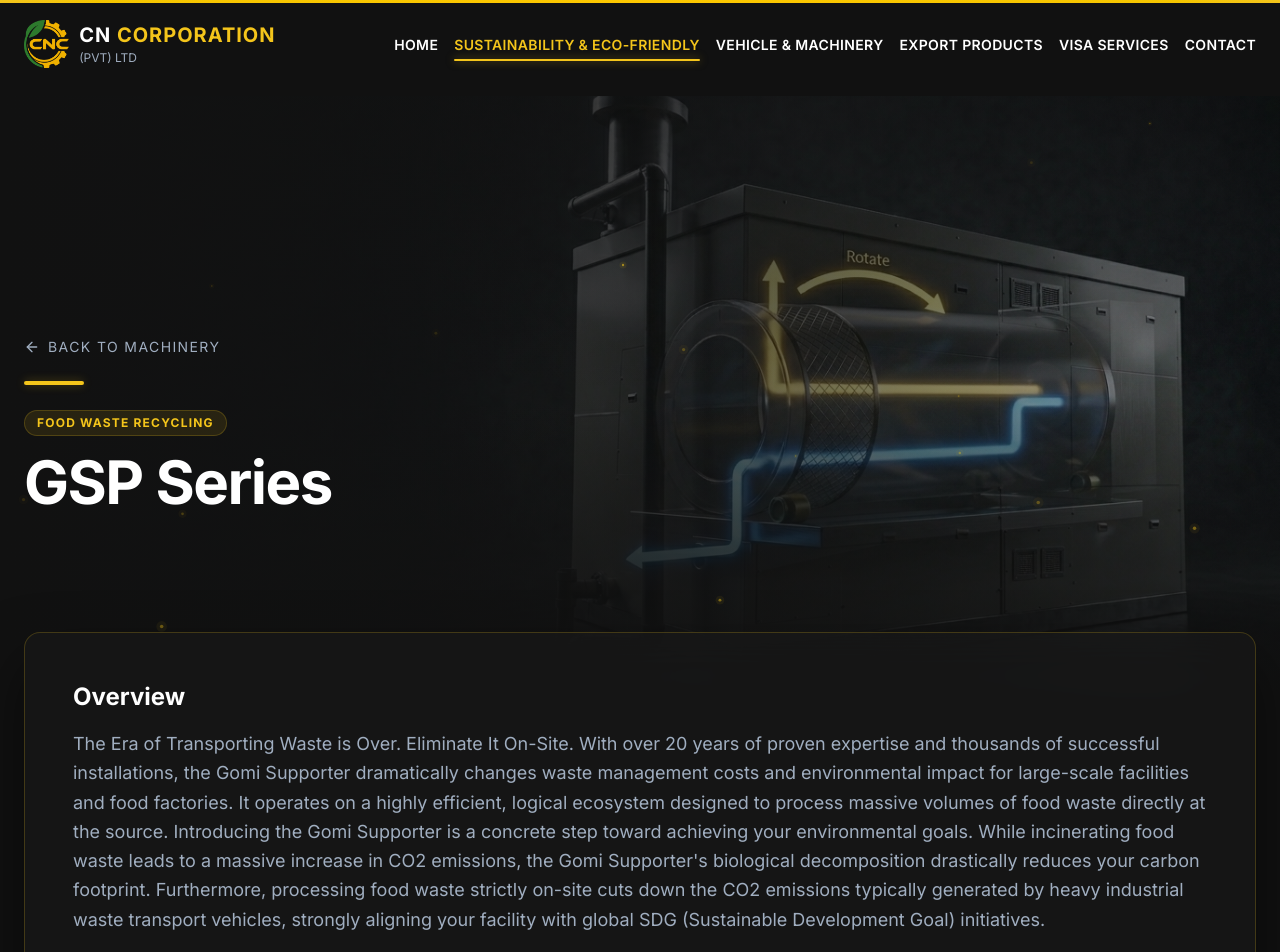
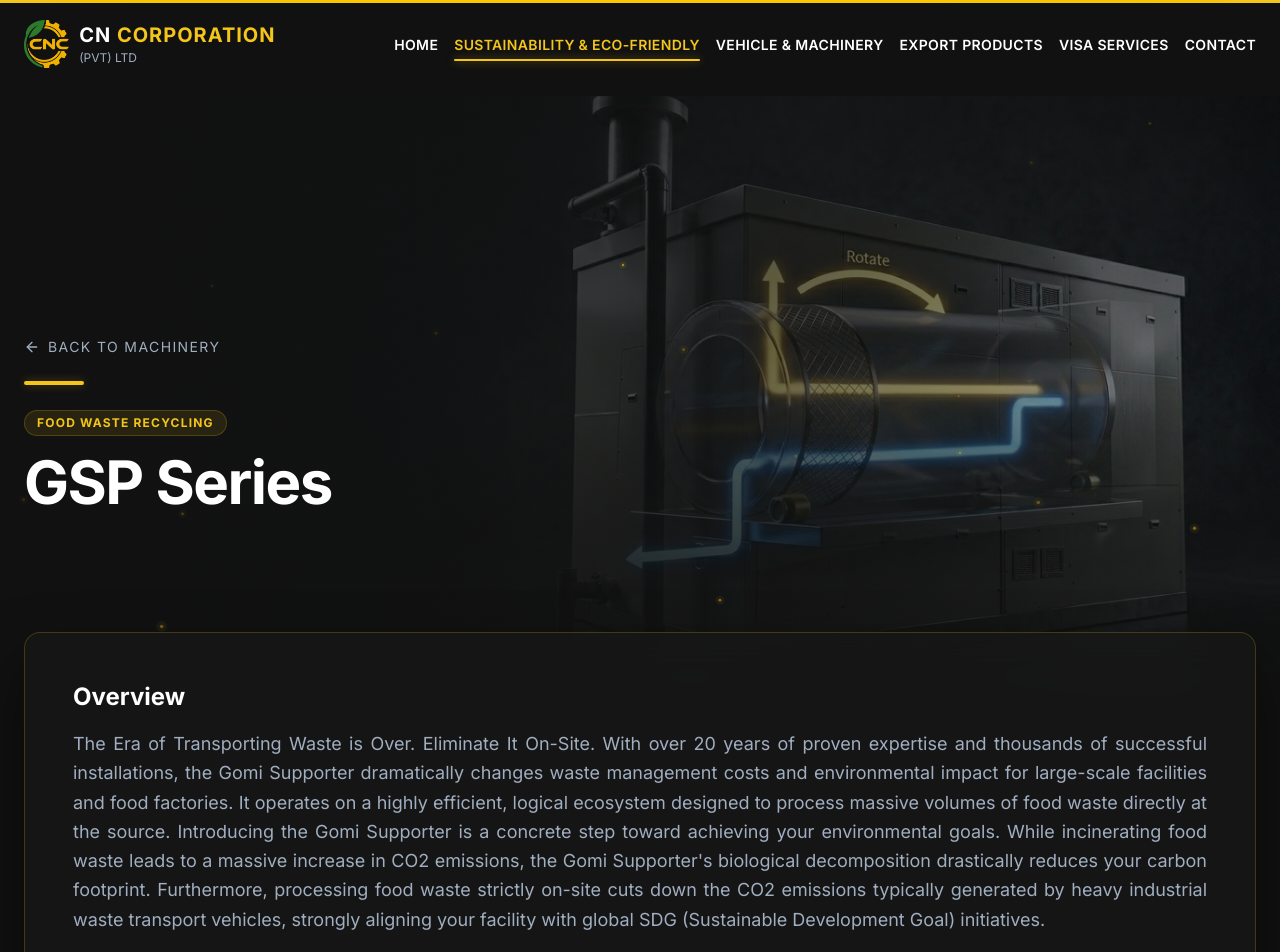
Before and after one commit to watt-soft/cncorporation.lk, a React (Vite) app: page /#/import/gomi-supporter in a window 1280 px wide. Shown: the top 952 px of the page. Built offline with nearby package versions, Linux system fonts and the light colour scheme.

Commit message:
justfify overview sectioin text

```diff
--- a/src/pages/MachineDetails.tsx
+++ b/src/pages/MachineDetails.tsx
@@ -89,7 +89,7 @@
             className="glass-card p-8 md:p-12 rounded-2xl -mt-16 relative mb-16 shadow-[0_30px_60px_rgba(0,0,0,0.5)] border-accent/20"
           >
             <h2 className="text-2xl font-bold text-textLight mb-4">Overview</h2>
-            <p className="text-textMuted text-lg leading-relaxed">{details.overview}</p>
+            <p className="text-textMuted text-justify text-lg leading-relaxed">{details.overview}</p>
           </motion.div>
         ) : (
           <div className="pt-16" />
```
